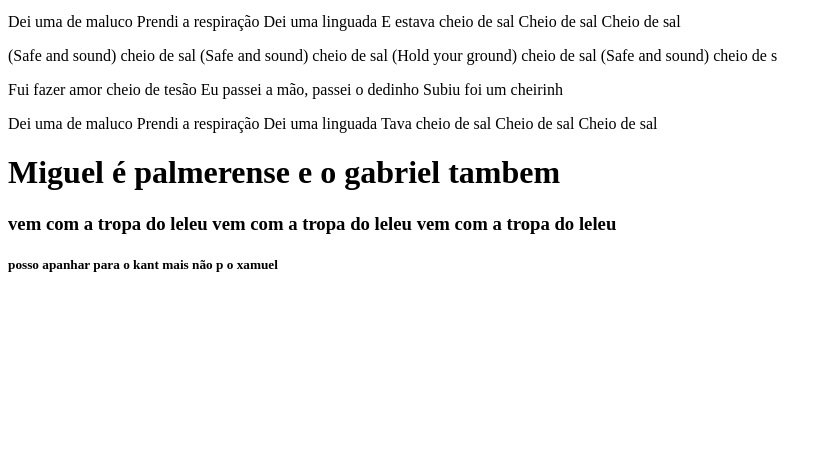
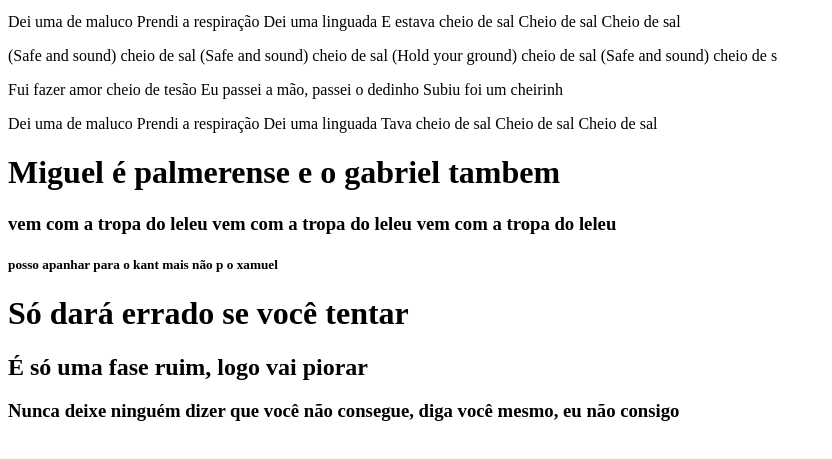
Before and after one commit to lilgab4m/GRM, a plain HTML site: page GRM.html in a window 1280 px wide. Shown: the part 137-596 px from the top of the page, without its empty margins (0-832 px from the left). Drawn offline with Linux system fonts and the light colour scheme.

Commit message:
Update GRM.html

```diff
--- a/GRM.html
+++ b/GRM.html
@@ -48,5 +48,10 @@ Cheio de sal
   <h5>posso apanhar para o kant mais não p o xamuel</h5>
 
 </p>
+<p>
+  <h1>Só dará errado se você tentar</h1>
+  <h2>É só uma fase ruim, logo vai piorar</h2>
+  <h3>Nunca deixe ninguém dizer que você não consegue, diga você mesmo, eu não consigo</h3>
+</p>
   </body>
 </html>
```
